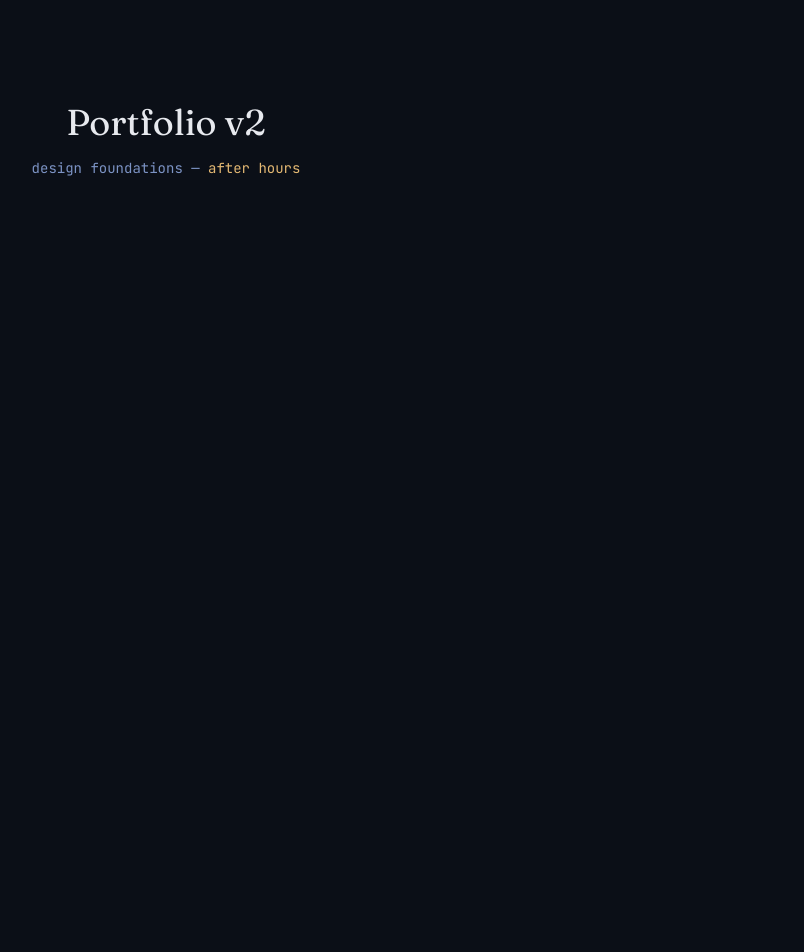
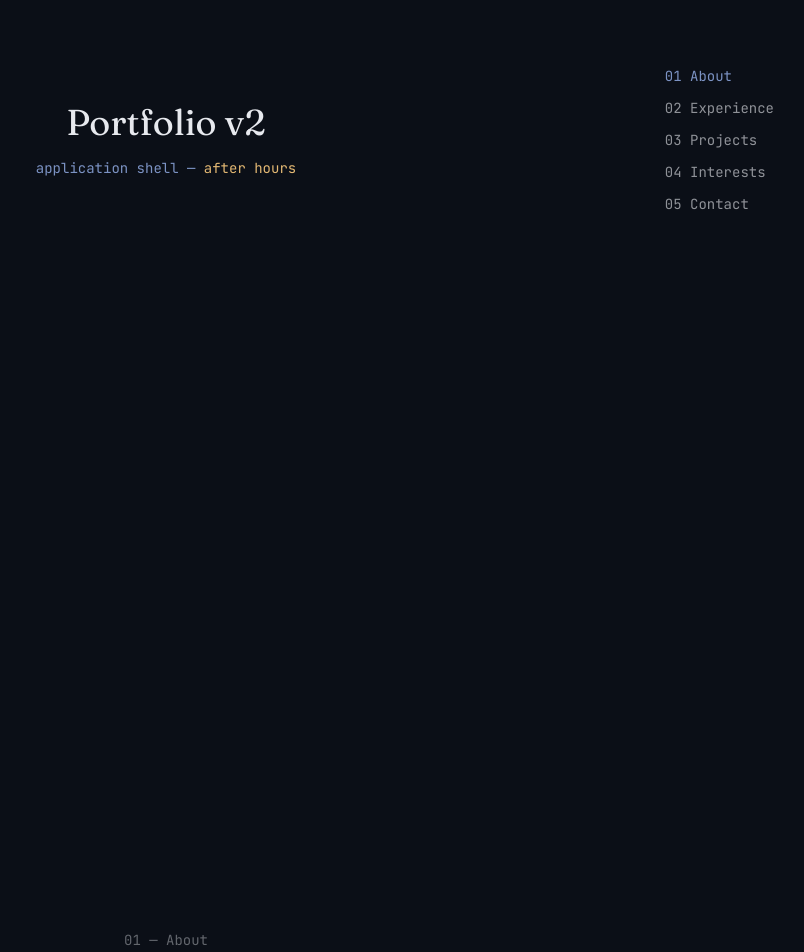
Before and after one commit to tomstirling19/portfolio-v2, a Next.js app: page / in a window 1280 px wide. Shown: the part 260-1212 px from the top of the page, without its empty margins (474-1278 px from the left). Before the commit the page ends 800 px from the top, so only its background shows below. Built offline with nearby package versions, Linux system fonts and the light colour scheme.

Commit message:
add site nav, footer, and placeholder sections with scroll/fade-in animations

```diff
--- a/app/globals.css
+++ b/app/globals.css
@@ -1,6 +1,6 @@
 @import "tailwindcss";
 
-:root {
+@theme {
   --color-ground: #0b0f17;
   --color-raised: #121826;
   --color-ink: #e7e9ee;
@@ -12,28 +12,12 @@
 }
 
 @theme inline {
-  --color-ground: var(--color-ground);
-  --color-raised: var(--color-raised);
-  --color-ink: var(--color-ink);
-  --color-cool-accent: var(--color-cool-accent);
-  --color-warm-accent: var(--color-warm-accent);
-
-  --radius-card: var(--radius-card);
-  --shadow-card: var(--shadow-card);
-
   --font-serif: var(--font-serif);
   --font-mono: var(--font-mono);
 }
 
-body {
-  font-family: var(--font-serif), serif;
+@layer base {
+  p {
+    max-width: 68ch;
+  }
 }
-
-.font-mono {
-  font-family: var(--font-mono), monospace;
-}
-
-p,
-.prose-measure {
-  max-width: 68ch;
-}
--- a/app/layout.tsx
+++ b/app/layout.tsx
@@ -1,5 +1,7 @@
 import type { Metadata } from "next";
 import { Fraunces, JetBrains_Mono } from "next/font/google";
+import Footer from "@/components/Footer";
+import Nav from "@/components/Nav";
 import "./globals.css";
 
 const fraunces = Fraunces({
@@ -29,7 +31,17 @@ export default function RootLayout({
       className={`${fraunces.variable} ${jetbrainsMono.variable} h-full antialiased`}
     >
       <body className="min-h-full flex flex-col bg-ground text-ink font-serif">
-        {children}
+        <a
+          href="#main-content"
+          className="bg-raised text-ink sr-only rounded-sm px-4 py-2 font-mono text-sm focus:not-sr-only focus:fixed focus:top-4 focus:left-4 focus:z-50"
+        >
+          Skip to content
+        </a>
+        <Nav />
+        <main id="main-content" className="flex flex-1 flex-col">
+          {children}
+        </main>
+        <Footer />
       </body>
     </html>
   );
--- a/app/page.tsx
+++ b/app/page.tsx
@@ -1,11 +1,32 @@
+import Reveal from "@/components/Reveal";
+import { SECTIONS } from "@/content/sections";
+
 export default function Home() {
   return (
-    <main className="flex min-h-screen flex-col items-center justify-center gap-4">
-      <p className="text-4xl">Portfolio v2</p>
-      <p className="font-mono text-sm text-cool-accent">
-        design foundations —{" "}
-        <span className="text-warm-accent">after hours</span>
-      </p>
-    </main>
+    <>
+      <section
+        id="landing"
+        className="flex min-h-screen flex-col items-center justify-center gap-4"
+      >
+        <p className="text-4xl">Portfolio v2</p>
+        <p className="font-mono text-cool-accent text-sm">
+          application shell —{" "}
+          <span className="text-warm-accent">after hours</span>
+        </p>
+      </section>
+
+      {SECTIONS.map(({ id, label }, index) => (
+        <Reveal key={id}>
+          <section
+            id={id}
+            className="flex min-h-screen items-center justify-center"
+          >
+            <p className="font-mono text-ink/40 text-sm">
+              {String(index + 1).padStart(2, "0")} — {label}
+            </p>
+          </section>
+        </Reveal>
+      ))}
+    </>
   );
 }
--- /dev/null
+++ b/components/CursorGlow.tsx
@@ -0,0 +1,73 @@
+"use client";
+
+import {
+  motion,
+  useMotionValue,
+  useReducedMotion,
+  useSpring,
+} from "motion/react";
+import type { PointerEvent, ReactNode } from "react";
+import { useState } from "react";
+
+const GLOW_SIZE = 160;
+const SPRING_STIFFNESS = 300;
+const SPRING_DAMPING = 30;
+const OPACITY_DURATION = 0.15;
+
+export default function CursorGlow({ children }: { children: ReactNode }) {
+  const reducedMotion = useReducedMotion();
+  const [visible, setVisible] = useState(false);
+
+  const x = useMotionValue(0);
+  const y = useMotionValue(0);
+  const springX = useSpring(x, {
+    stiffness: SPRING_STIFFNESS,
+    damping: SPRING_DAMPING,
+  });
+  const springY = useSpring(y, {
+    stiffness: SPRING_STIFFNESS,
+    damping: SPRING_DAMPING,
+  });
+
+  if (reducedMotion) {
+    return <>{children}</>;
+  }
+
+  const handlePointerMove = (event: PointerEvent<HTMLDivElement>) => {
+    if (event.pointerType !== "mouse") return;
+    const bounds = event.currentTarget.getBoundingClientRect();
+    x.set(event.clientX - bounds.left);
+    y.set(event.clientY - bounds.top);
+  };
+
+  const handlePointerEnter = (event: PointerEvent<HTMLDivElement>) => {
+    if (event.pointerType === "mouse") setVisible(true);
+  };
+
+  return (
+    <div
+      className="relative"
+      onPointerMove={handlePointerMove}
+      onPointerEnter={handlePointerEnter}
+      onPointerLeave={() => setVisible(false)}
+    >
+      <motion.div
+        aria-hidden
+        className="pointer-events-none absolute rounded-full"
+        style={{
+          width: GLOW_SIZE,
+          height: GLOW_SIZE,
+          x: springX,
+          y: springY,
+          translateX: "-50%",
+          translateY: "-50%",
+          background:
+            "radial-gradient(circle, var(--color-warm-accent) 0%, transparent 70%)",
+        }}
+        animate={{ opacity: visible ? 1 : 0 }}
+        transition={{ duration: OPACITY_DURATION }}
+      />
+      {children}
+    </div>
+  );
+}
--- /dev/null
+++ b/components/Footer.tsx
@@ -0,0 +1,7 @@
+export default function Footer() {
+  return (
+    <footer className="text-ink/40 px-6 py-8 font-mono text-xs">
+      <p>&copy; {new Date().getFullYear()} Thomas Stirling</p>
+    </footer>
+  );
+}
--- /dev/null
+++ b/components/Nav.tsx
@@ -0,0 +1,99 @@
+"use client";
+
+import { SECTIONS } from "@/content/sections";
+import { useEffect, useState, type MouseEvent } from "react";
+
+function NavLink({
+  id,
+  index,
+  label,
+  active,
+  onNavigate,
+}: {
+  id: string;
+  index: number;
+  label: string;
+  active: boolean;
+  onNavigate?: (event: MouseEvent<HTMLAnchorElement>) => void;
+}) {
+  return (
+    <a
+      href={`#${id}`}
+      aria-current={active ? "location" : undefined}
+      onClick={onNavigate}
+      className={`font-mono text-sm transition-colors ${
+        active ? "text-cool-accent" : "text-ink/60 hover:text-ink"
+      }`}
+    >
+      {String(index + 1).padStart(2, "0")} {label}
+    </a>
+  );
+}
+
+export default function Nav() {
+  const [activeId, setActiveId] = useState<string | null>(null);
+
+  useEffect(() => {
+    const observer = new IntersectionObserver(
+      (entries) => {
+        for (const entry of entries) {
+          if (entry.isIntersecting) {
+            setActiveId(entry.target.id);
+          }
+        }
+      },
+      { rootMargin: "-40% 0px -40% 0px" },
+    );
+
+    for (const { id } of SECTIONS) {
+      const el = document.getElementById(id);
+      if (el) observer.observe(el);
+    }
+
+    return () => observer.disconnect();
+  }, []);
+
+  const closeMobileMenu = (event: MouseEvent<HTMLAnchorElement>) => {
+    event.currentTarget.closest("details")?.removeAttribute("open");
+  };
+
+  return (
+    <>
+      <nav
+        aria-label="Section navigation"
+        className="fixed top-1/2 right-8 hidden -translate-y-1/2 flex-col gap-3 md:flex"
+      >
+        {SECTIONS.map((section, index) => (
+          <NavLink
+            key={section.id}
+            id={section.id}
+            index={index}
+            label={section.label}
+            active={activeId === section.id}
+          />
+        ))}
+      </nav>
+
+      <details className="bg-ground/90 sticky top-0 z-10 backdrop-blur md:hidden">
+        <summary className="font-mono text-ink cursor-pointer list-none px-4 py-3 text-sm">
+          Menu
+        </summary>
+        <nav
+          aria-label="Section navigation"
+          className="flex flex-col gap-4 px-4 pb-4"
+        >
+          {SECTIONS.map((section, index) => (
+            <NavLink
+              key={section.id}
+              id={section.id}
+              index={index}
+              label={section.label}
+              active={activeId === section.id}
+              onNavigate={closeMobileMenu}
+            />
+          ))}
+        </nav>
+      </details>
+    </>
+  );
+}
--- /dev/null
+++ b/components/Reveal.tsx
@@ -0,0 +1,39 @@
+"use client";
+
+import { motion, useReducedMotion } from "motion/react";
+import type { ReactNode } from "react";
+
+const DURATION_STANDARD = 0.35;
+const EASE_REVEAL: [number, number, number, number] = [0.22, 0.8, 0.32, 1];
+const RISE_DISTANCE = 10;
+
+export default function Reveal({
+  children,
+  delay = 0,
+}: {
+  children: ReactNode;
+  delay?: number;
+}) {
+  const reducedMotion = useReducedMotion();
+
+  if (reducedMotion) {
+    return <>{children}</>;
+  }
+
+  return (
+    <>
+      <noscript>
+        <style>{".reveal{opacity:1!important;transform:none!important}"}</style>
+      </noscript>
+      <motion.div
+        className="reveal"
+        initial={{ opacity: 0, y: RISE_DISTANCE }}
+        whileInView={{ opacity: 1, y: 0 }}
+        viewport={{ once: true, margin: "-10%" }}
+        transition={{ duration: DURATION_STANDARD, ease: EASE_REVEAL, delay }}
+      >
+        {children}
+      </motion.div>
+    </>
+  );
+}
--- /dev/null
+++ b/content/sections.ts
@@ -0,0 +1,7 @@
+export const SECTIONS = [
+  { id: "about", label: "About" },
+  { id: "experience", label: "Experience" },
+  { id: "projects", label: "Projects" },
+  { id: "interests", label: "Interests" },
+  { id: "contact", label: "Contact" },
+] as const;
--- a/package.json
+++ b/package.json
@@ -5,11 +5,11 @@
   "scripts": {
     "dev": "next dev",
     "build": "next build",
-    "start": "next start",
     "lint": "eslint",
     "format": "prettier --write ."
   },
   "dependencies": {
+    "motion": "^12.42.2",
     "next": "16.2.10",
     "react": "19.2.4",
     "react-dom": "19.2.4"
```
Also changed, not shown: 1 other file (tests, documents, lock files or other folders).
